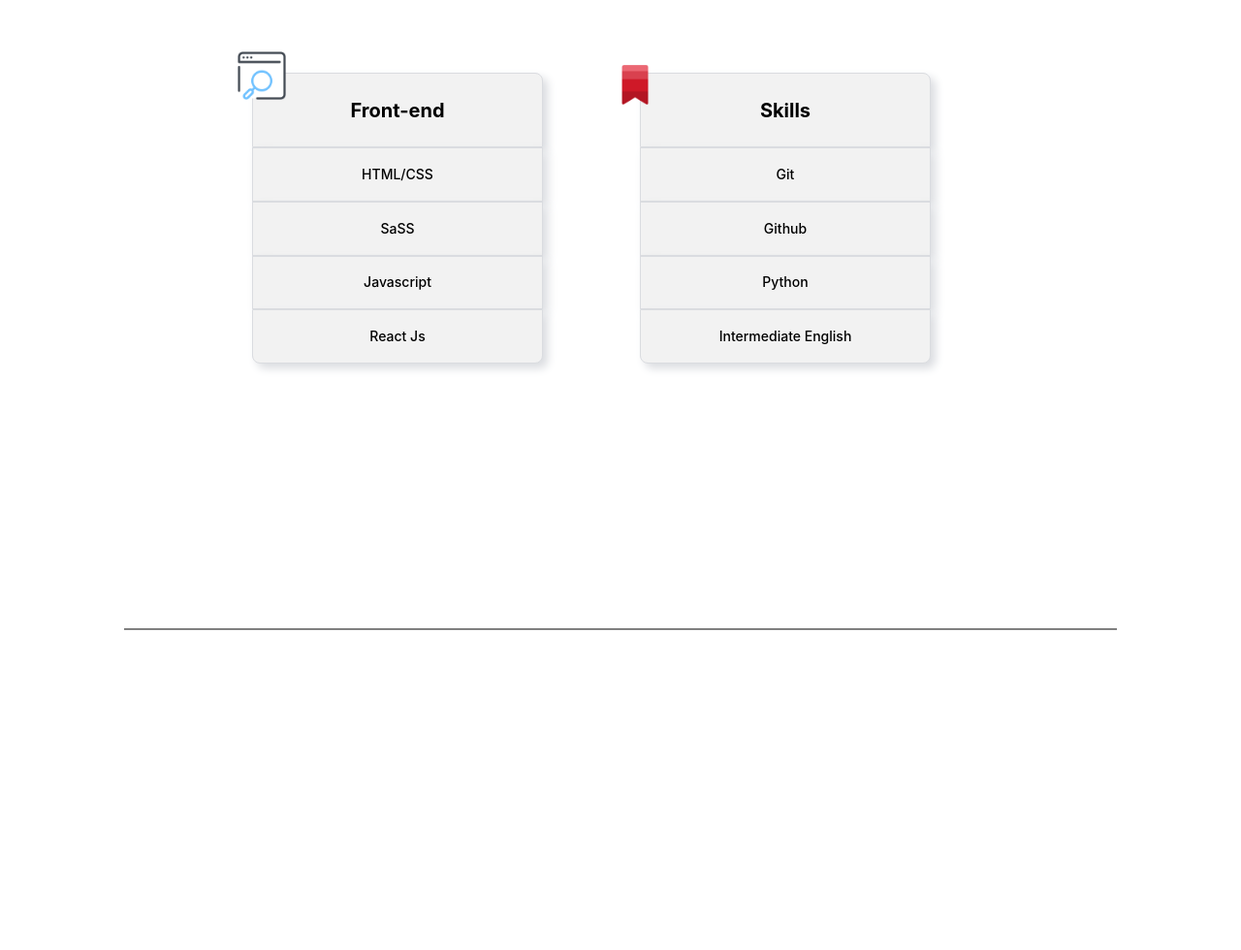
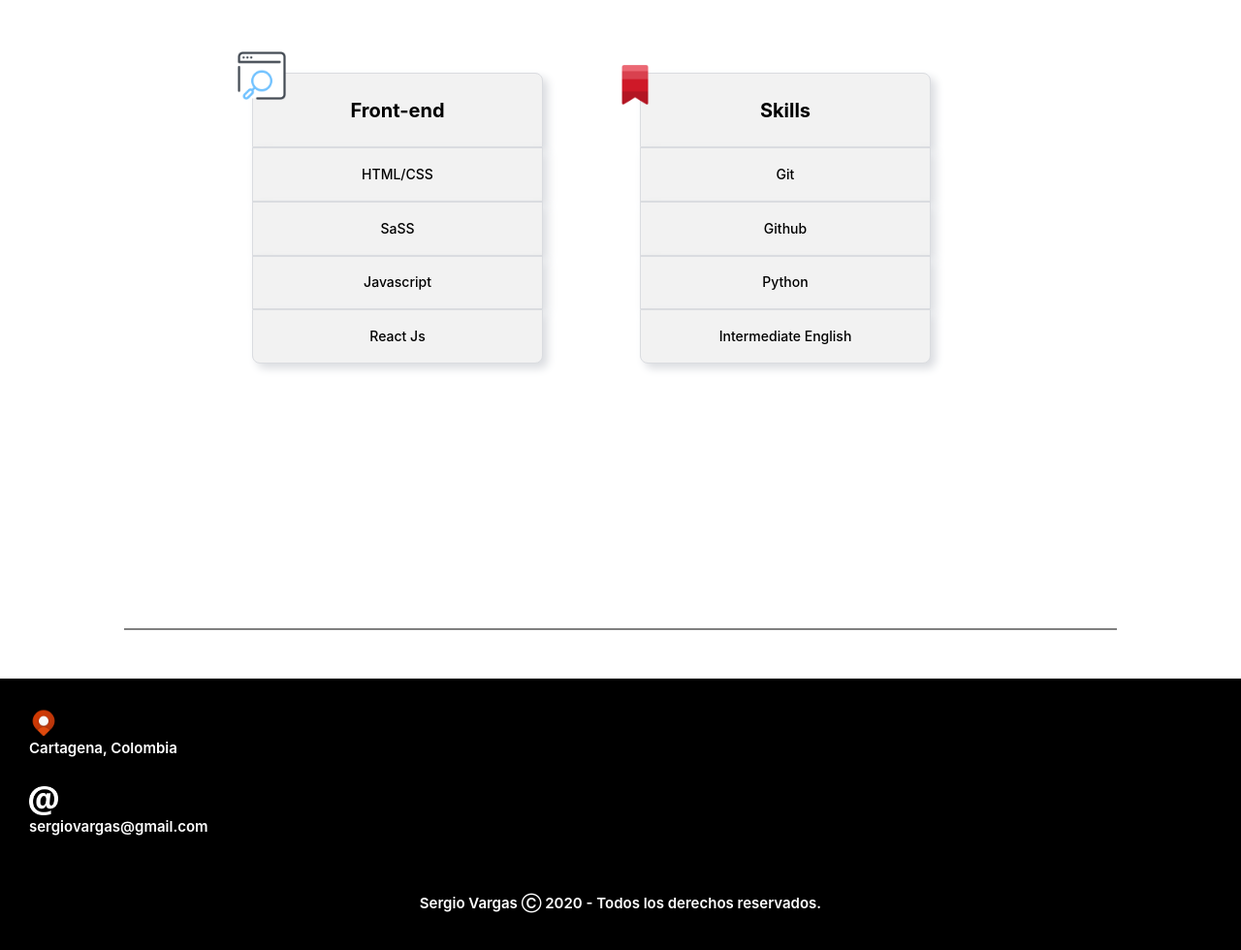
Before and after one commit to sergiolvargas95/my_website, a plain HTML site: page index.html in a window 1280 px wide. Shown: the part 1434-2414 px from the top of the page at 97% size. Before the commit the page ends 2134 px from the top, so only its background shows below. Drawn offline with Linux system fonts and the light colour scheme.

Commit message:
se le adicionó el footer a la página web, con la localizacion, correo de contacto y derechos reservados.

```diff
--- a/index.html
+++ b/index.html
@@ -79,12 +79,11 @@
                 </table>
             </div>
         </section>
-        <!--	--------------->
         <input type="checkbox" id="btn-menu">
         <div class="container-menu">
             <div class="cont-menu">
                 <nav>
-                    <a href="#">Home</a>
+                    <a href="./index.html">Home</a>
                     <a href="#">Portfolio</a>
                     <a href="#">Education</a>
                     <a href="#">Contact me</a>
@@ -93,7 +92,18 @@
             </div>
         </div>
     </body>
-    <footer>
-
+    <footer class="footer">
+        <div class="footer-location">
+            <a href="#"><img src="Icons/location.png"></a>
+            <p>Cartagena, Colombia</p>
+        </div>
+        <div class="footer-email">
+            <a href="#"><img src="Icons/email.png"></a>
+            <p>sergiovargas@gmail.com</p>
+        </div>
+        <div class="footer-rights">
+            <a href="#"><span></span></a>
+            <p>Sergio Vargas Ⓒ 2020 - Todos los derechos reservados.</p>
+        </div>
     </footer>
 </html>
--- a/style.css
+++ b/style.css
@@ -314,3 +314,31 @@ p {
     flex-wrap: wrap;
     padding: 20px;
 }
+
+.footer {
+    width: 100%;
+    height: 300px;
+    display:flex;
+    background-color: var(--black);
+    color: var(--white);
+    flex-direction: column;
+}
+
+.footer-location a img {
+    position:relative;
+    width: 30px;
+    top: 30px;
+    left: 30px;
+}
+
+.footer-email a img {
+    position:relative;
+    width: 30px;
+    top: 30px;
+    left: 30px;
+}
+
+.footer-rights p{
+    padding-top:30px;
+    text-align: center;
+}
```
Also changed, not shown: Icons/email.png (added), Icons/location.png (added).
